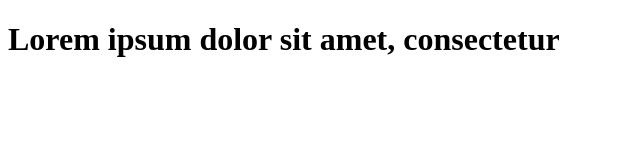
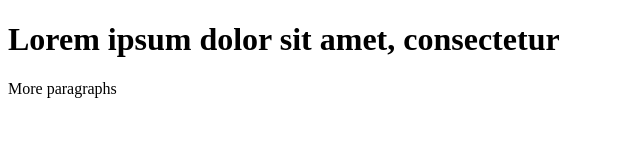
Before and after one commit to stapleasset11/learn-git, a plain HTML site: page index.html in a window 1280 px wide. Shown: the whole page, without its empty margins (0-640 px from the left). Drawn offline with Linux system fonts and the light colour scheme.

Commit message:
add paragraph to code

```diff
--- a/index.html
+++ b/index.html
@@ -7,5 +7,6 @@
 </head>
 <body>
     <h1>Lorem ipsum dolor sit amet, consectetur</h1>
+    <p>More paragraphs</p>
 </body>
 </html>
```
